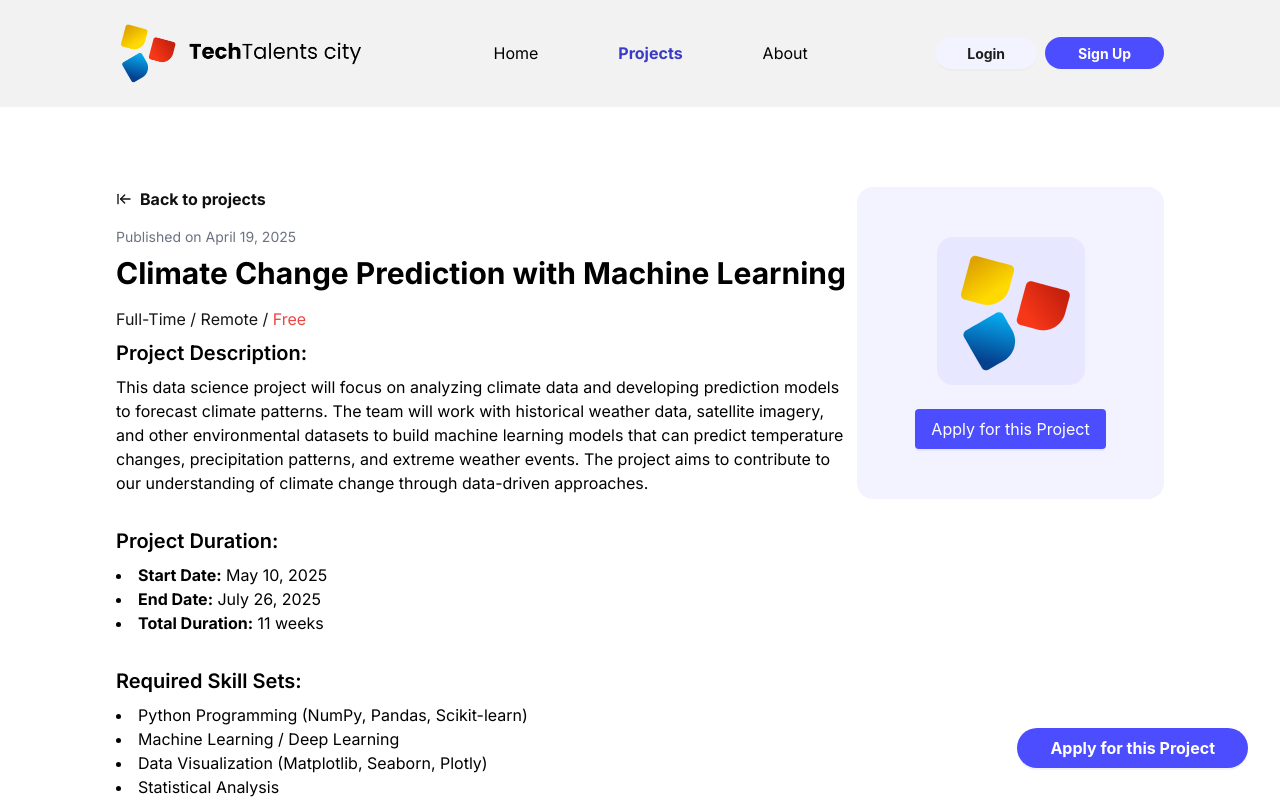
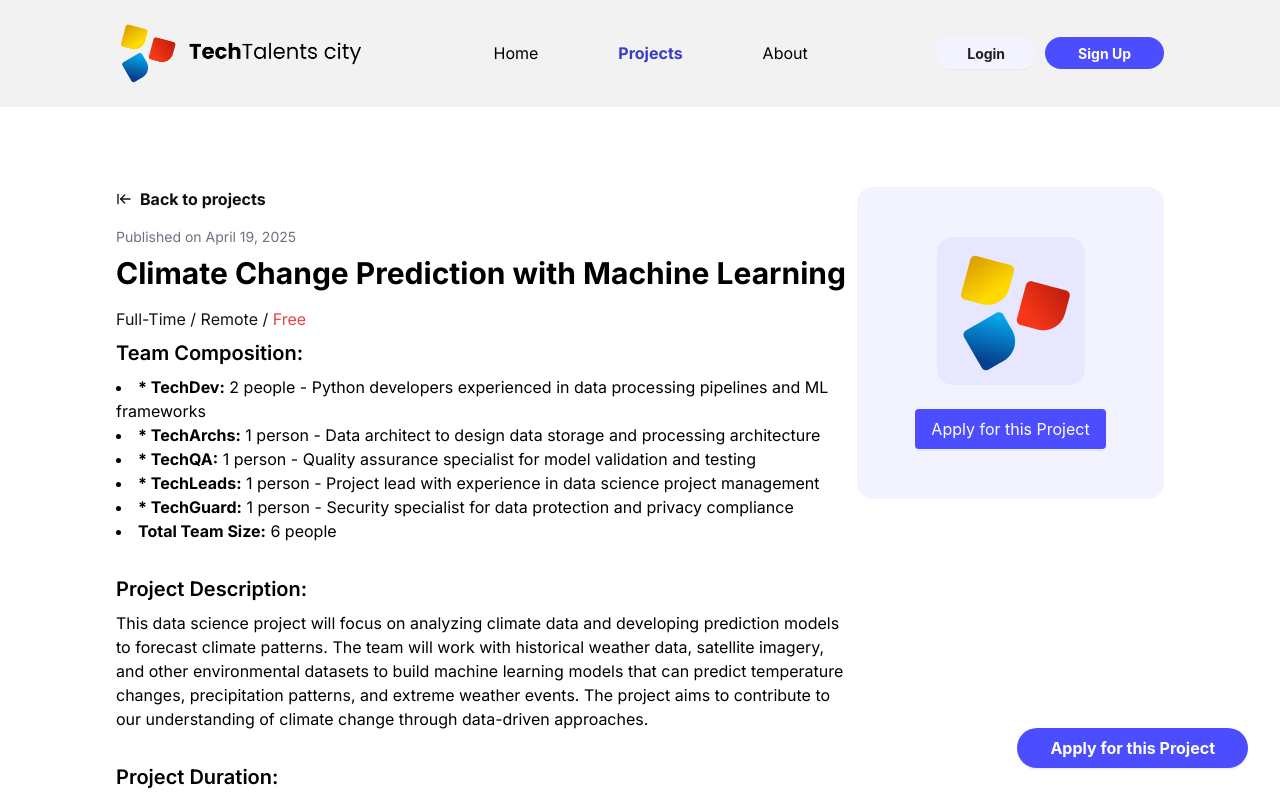
Before and after one commit to techtalentscity/techtalentscity.github.io, a React (Vite) app: page /projects/climate-prediction in a window 1280 px wide. Shown: the top 800 px of the page. Built offline with nearby package versions, Linux system fonts and the light colour scheme.

Commit message:
Update climate-prediction.jsx

```diff
--- a/src/Pages/ProjectDetail/climate-prediction.jsx
+++ b/src/Pages/ProjectDetail/climate-prediction.jsx
@@ -3,8 +3,38 @@ import { Button } from 'antd';
 import logo from '../../assets/images/techtalent.png';
 import { LuArrowLeftToLine } from 'react-icons/lu';
 import Container from '../../components/Container';
+import { useState } from 'react';
 
 const DataScienceProjectDetail = () => {
+  // Team requirements for the project
+  const [teamRoles, setTeamRoles] = useState([
+    {
+      role: "TechDev",
+      count: 2,
+      description: "Python developers experienced in data processing pipelines and ML frameworks"
+    },
+    {
+      role: "TechArchs",
+      count: 1,
+      description: "Data architect to design data storage and processing architecture"
+    },
+    {
+      role: "TechQA",
+      count: 1,
+      description: "Quality assurance specialist for model validation and testing"
+    },
+    {
+      role: "TechLeads",
+      count: 1,
+      description: "Project lead with experience in data science project management"
+    },
+    {
+      role: "TechGuard",
+      count: 1,
+      description: "Security specialist for data protection and privacy compliance"
+    }
+  ]);
+
   return (
     <Container className='w-full flex flex-col lg:flex-row gap-2 mt-10 lg:mt-20'>
       <div className="w-full flex flex-col items-start bg-white">
@@ -14,6 +44,19 @@ const DataScienceProjectDetail = () => {
         <p className="text-sm text-gray-500 mb-2">Published on April 19, 2025</p>
         <h1 className="text-3xl font-bold mb-4">Climate Change Prediction with Machine Learning</h1>
         <p className="text-[#131518] mb-2">Full-Time / Remote / <span className="text-red-500">Free</span></p>
+
+        {/* Team Composition */}
+        <div className="mb-8">
+          <h2 className="text-xl font-semibold mb-2">Team Composition:</h2>
+          <ul className="list-disc list-inside">
+            {teamRoles.map((teamRole, index) => (
+              <li key={index}>
+                <strong>* {teamRole.role}:</strong> {teamRole.count} {teamRole.count > 1 ? "people" : "person"} - {teamRole.description}
+              </li>
+            ))}
+            <li><strong>Total Team Size:</strong> {teamRoles.reduce((sum, role) => sum + role.count, 0)} people</li>
+          </ul>
+        </div>
 
         <div className="mb-8">
           <h2 className="text-xl font-semibold mb-2">Project Description:</h2>
```
